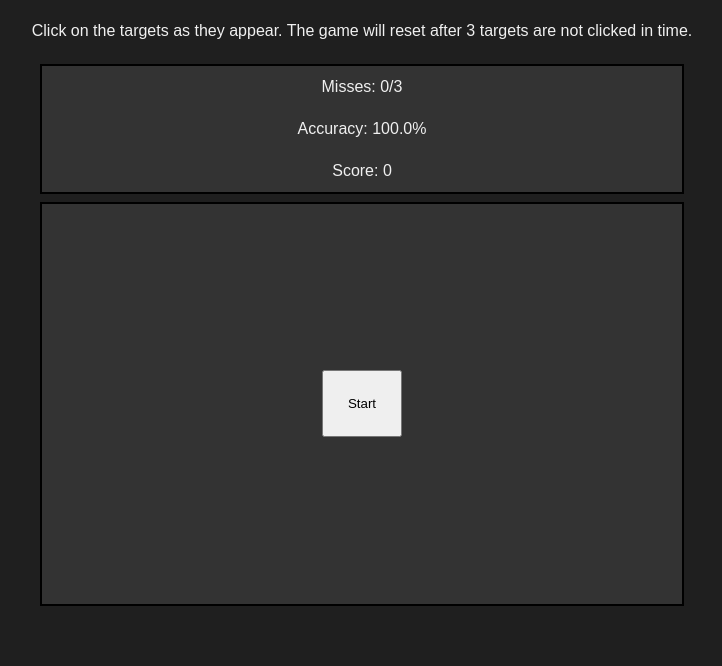
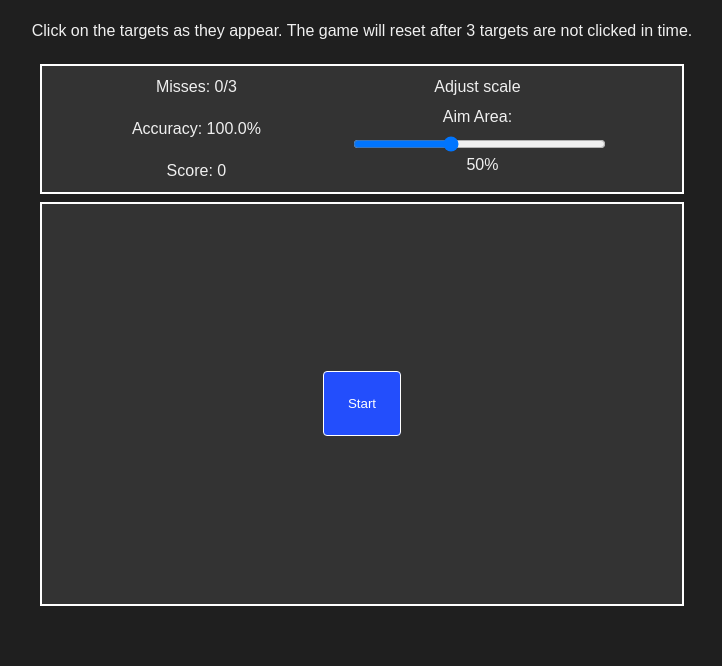
Before and after one commit to EmilSuuronen/AimPractice, a plain HTML site: page index.html in a window 1280 px wide. Shown: the part 134-800 px from the top of the page, without its empty margins (278-1000 px from the left). Drawn offline with Linux system fonts and the light colour scheme.

Commit message:
add aim area slider

```diff
--- a/index.html
+++ b/index.html
@@ -7,16 +7,25 @@
     <link rel="stylesheet" href="style.css">
 </head>
 <body>
-<h1> Practice your aim </h1>
+<h1> AimPractice </h1>
 <p> Click on the targets as they appear. The game will reset after 3 targets are not clicked in time.</p>
 <div class="game-container-elements" id="gameContainerElements">
-    <div class="stats">Misses: <span id="missed">0/3</span></div>
-    <div class="stats">Accuracy: <span id="accuracy">100.0%</span></div>
-    <div class="stats">Score: <span id="score">0</span></div>
+    <div>
+        <div class="stats">Misses: <span id="missed">0/3</span></div>
+        <div class="stats">Accuracy: <span id="accuracy">100.0%</span></div>
+        <div class="stats">Score: <span id="score">0</span></div>
+    </div>
+    <div>
+        <div class = "stats">Adjust scale</div>
+        <label for="aimAreaSlider">Aim Area:</label>
+        <input type="range" id="aimAreaSlider" min="20" max="99" value="50">
+        <span id="aimAreaValue">50</span>
+    </div>
 </div>
 <div class="game-container">
     <button id="startButton">Start</button>
 </div>
 <script src="aimPractice.js"></script>
+<script src="slider.js"></script>
 </body>
 </html>
--- /dev/null
+++ b/slider.js
@@ -0,0 +1,15 @@
+const aimAreaSlider = document.getElementById('aimAreaSlider');
+const aimAreaValue = document.getElementById('aimAreaValue');
+const gameContainerArea = document.querySelector('.game-container');
+
+// Function to handle slider input
+function handleAimAreaChange() {
+    const newValue = aimAreaSlider.value;
+    aimAreaValue.textContent = newValue + '%';
+
+    gameContainerArea.style.width = newValue + '%'
+}
+
+aimAreaSlider.addEventListener('input', handleAimAreaChange);
+
+handleAimAreaChange();
--- a/style.css
+++ b/style.css
@@ -20,7 +20,7 @@ h1 {
     width: 50%;
     height: 50%;
     background-color: #333;
-    border: 2px solid #000;
+    border: 2px solid white;
     overflow: hidden;
     display: flex;
     justify-content: center;
@@ -33,10 +33,9 @@ h1 {
 
 .game-container-elements {
     display: flex;
-    flex-direction: column;
-    justify-content: center;
+    justify-content: space-evenly;
     background-color: #333;
-    border: 2px solid #000;
+    border: 2px solid white;
     text-align: center;
     margin: 8px;
     width: 50%;
@@ -74,4 +73,18 @@ h1 {
 #startButton {
     margin: auto;
     padding: 24px;
+    background-color: #234efc;
+    border-radius: 4px;
+    border: 1px solid white;
+    color: white;
 }
+
+#aimAreaSlider {
+    width: 100%;
+    margin-top: 10px;
+}
+
+#aimAreaValue {
+    display: inline-block;
+    margin-left: 10px;
+}
```
